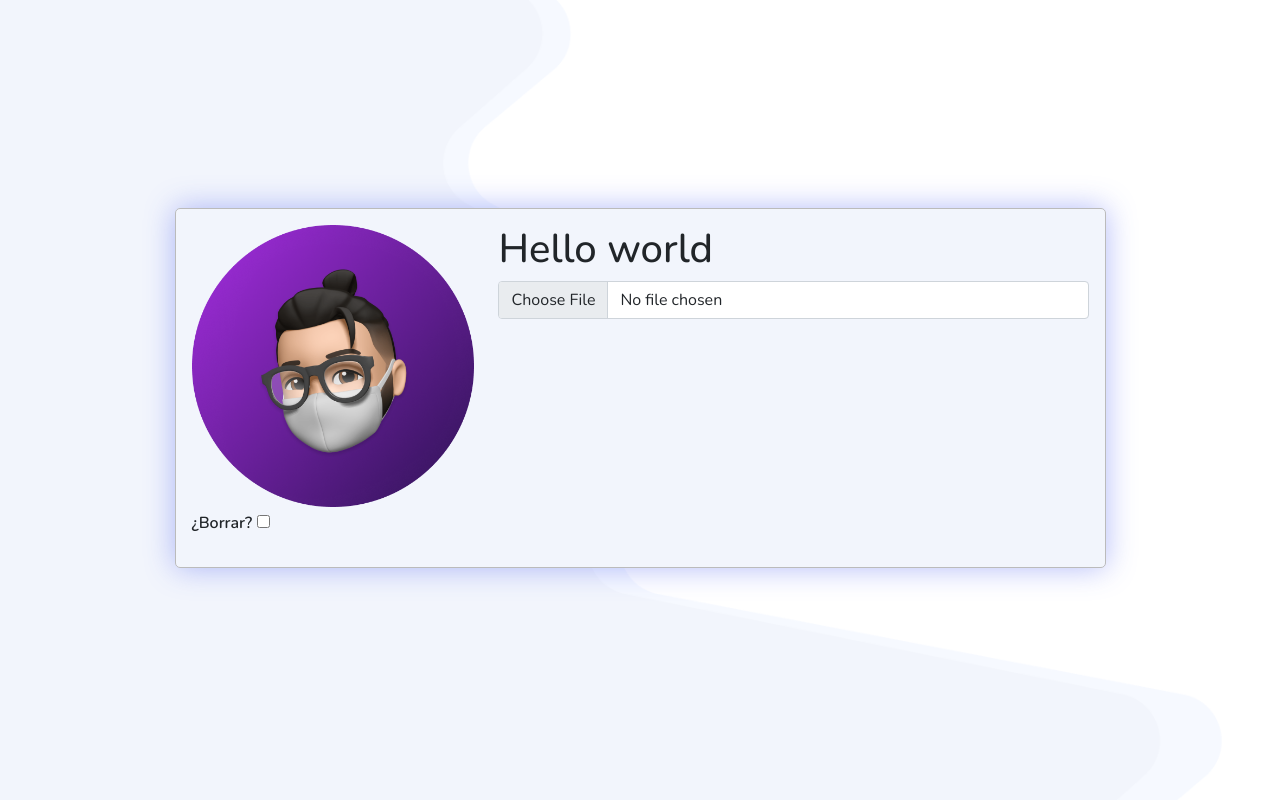
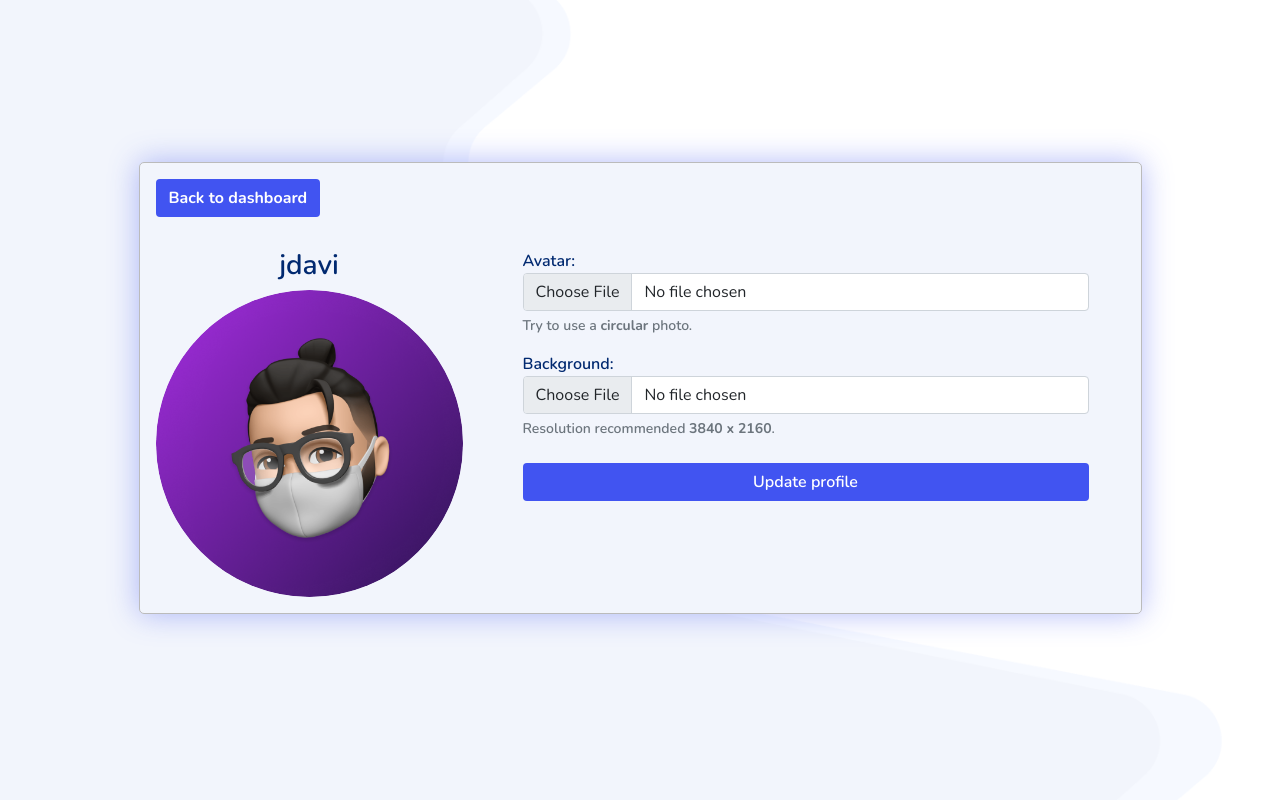
Before and after one commit to juanmarchant/anotalo_project, a Django app: page /accounts/profile/ in a window 1280 px wide. Run offline with Django 3.2, Linux system fonts and the light colour scheme; a user stored in the database is signed in; data comes from the database, SQL or seed files in the repository; both versions use the stored data as it was after the commit; some libraries are stand-ins or nearby versions.

Commit message:
Working in view/form profile

```diff
--- a/anotalo_project/dashboard/templates/dashboard/sidebar.html
+++ b/anotalo_project/dashboard/templates/dashboard/sidebar.html
@@ -8,7 +8,7 @@
             <li class="nav-item">
                 <a href="{% url 'register:profile' %}" class="nav-link border-bottom" aria-current="page" data-bs-toggle="tooltip" data-bs-placement="right" data-bs-original-title="My profile">
                     {% if request.user.profile.avatar%}
-                        <img src="/media/{{avatar}}" width="30px" height="30px" style="border-radius: 50%; border: 1px solid grey" alt="">
+                        <img src="/media/{{avatar}}" width="30px" height="30px" style="border-radius: 50%;"alt="">
                     {% else %}
                         <i class="bi bi-person-circle fs-3 texty-lessblue"></i>
                     {% endif %}
--- a/anotalo_project/registration/templates/registration/profile_form.html
+++ b/anotalo_project/registration/templates/registration/profile_form.html
@@ -6,24 +6,38 @@
     <div class="container d-flex min-vh-100 justify-content-center align-items-center ">
         <div class="row p-3">
             <div class="col fw-600 shadow-me p-3 border-5r-solid bg-lightgray mb-4 mx-auto">
+                <a class="btn btn-blue fw-700 text-center" href="{% url 'dashboard:home'%}">Back to dashboard</a>
                 <form method="post" enctype="multipart/form-data">{% csrf_token %}
-                    <div class="row ">
-                        <div class="col-md-4 col-sm-1">
-                            {% if request.user.profile.avatar %}
-                                <img src="{{request.user.profile.avatar.url}}" class="img-fluid">
-                                <p class="mt-1 ">¿Borrar? <input type="checkbox" id="avatar-clear" name="avatar-clear" /></p>
-                            {% endif %}
+                    <div class="row mt-3">
+                        {% if request.user.profile.avatar %}
+                            <div class="col-10 col-md-4 mt-3 text-center mx-auto">
+                                <h3 class="texty-blue fw-600" >{{request.user.username}}</h3>
+                                <img src="{{request.user.profile.avatar.url}}" style="border-radius: 50%;" class="img-fluid">
+
+                            </div>
+                        {% endif %}
+                        <div class="col px-5">
+                            <div class="mb-3 mt-3 ">
+                                <label for="form-label texty-blue fw-700">Avatar:</label>
+                                <input type="file" name="avatar" class="form-control" id="id_avatar">
+                                <div class="form-text">Try to use a <b>circular</b> photo.</div>
+                            </div>
+
+                            <div class="mb-3 mt-3 ">
+                                <label for="form-label texty-blue fw-700">Background:</label>
+                                <input type="file" name="background" class="form-control" id="id_background">
+                                <div class="form-text">Resolution recommended <b>3840 x 2160</b>.</div>
+                            </div>
+
+                            <div class="d-grid mt-4">
+                                <button type="submit" class="btn btn-blue fw-600">Update profile</button>
+                            </div>
                         </div>
-                        <div class="col">
-                            <h1>Hello world</h1>
-                            <input type="file" name="avatar" class="form-control" id="id_avatar">
-                        </div>
+
                     </div>
 
 
-                    {% comment %} <div class="d-grid">
-                        <button type="submit" class="btn btn-blue fw-600">Update profile</button>
-                    </div> {% endcomment %}
+
                 </form>
                 {% comment %} <p>Back to <a href="{% url 'dashboard:home'%} ">dashboard </a></p> {% endcomment %}
             </div>
```
Also changed, not shown: anotalo_project/db.sqlite3, anotalo_project/media/profiles/me_QZ4ctM5.png (added).
